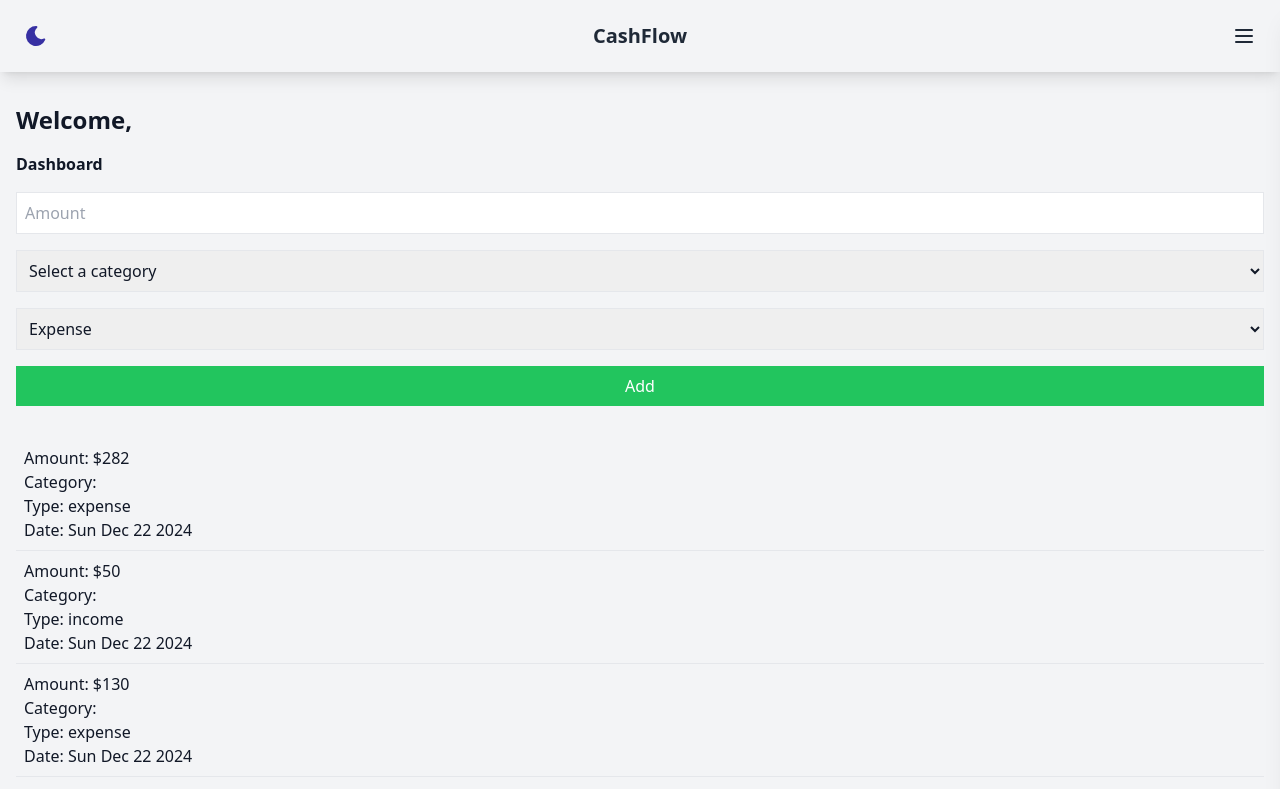
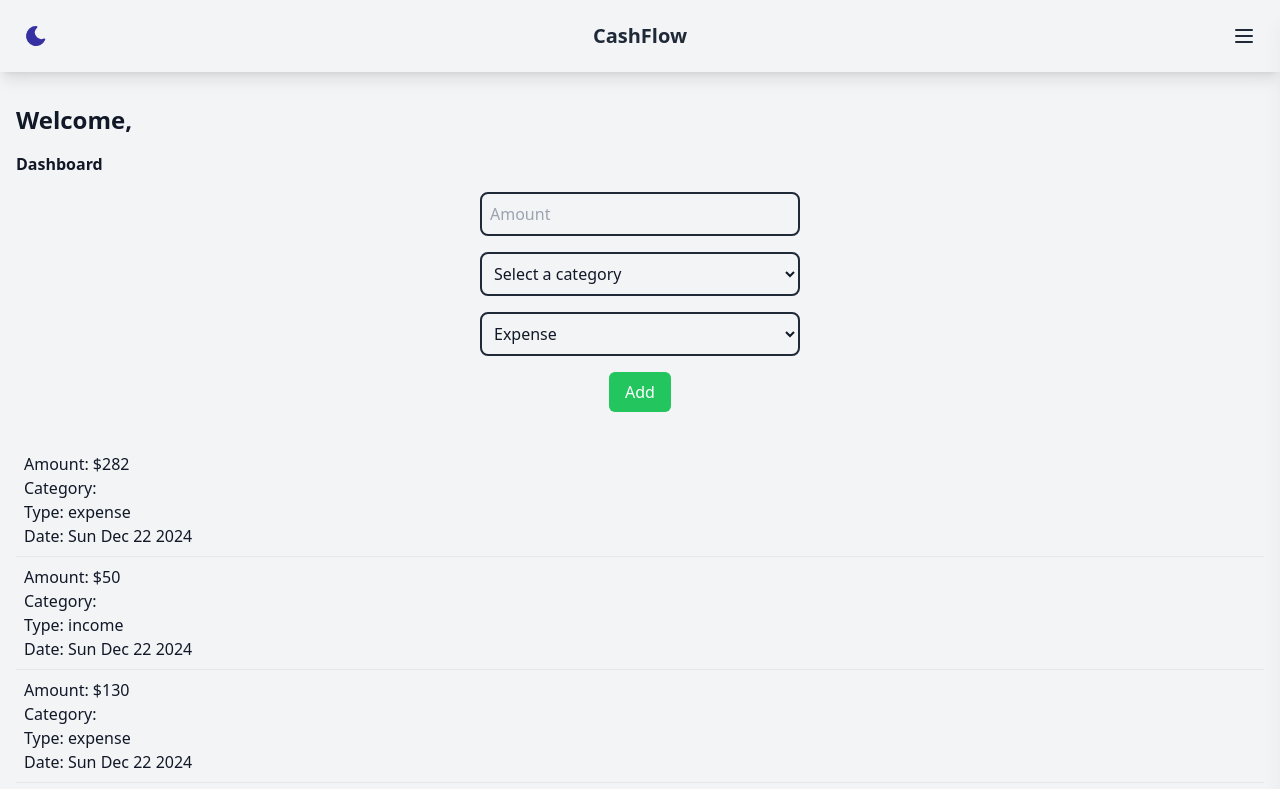
Before and after one commit to hugotonette/finance-manager, a React (Vite) app: page /dashboard in a window 1280 px wide. Shown: the top 789 px of the page. Built offline with nearby package versions, Linux system fonts and the light colour scheme.

Commit message:
expense form refactor

```diff
--- a/src/components/ExpenseForm.tsx
+++ b/src/components/ExpenseForm.tsx
@@ -26,24 +26,28 @@ const ExpenseForm = ({ onAdd }: { onAdd: (expense: any) => void }) => {
   };
 
   return (
-    <form onSubmit={handleSubmit} className="flex flex-col gap-4">
+    <div className="flex flex-col w-full items-center justify-center gap-5">
+      <form
+        onSubmit={handleSubmit}
+        className="flex flex-col gap-4 max-w-xs w-9/12 justify-center items-center"
+      >
         <input
           type="number"
           placeholder="Amount"
           value={amount}
           onChange={(e) => setAmount(e.target.value)}
-        className="border p-2"
+          className="w-full p-2 bg-transparent border-2 rounded-lg border-gray-800 dark:border-gray-100"
         />
         <select
           value={category}
           onChange={(e) => setCategory(e.target.value)}
-        className="border p-2"
+          className="w-full p-2 bg-transparent border-2 rounded-lg border-gray-800 dark:border-gray-100"
         >
-        <option key="0" value="" className="">
+          <option key="0" value="" className="text-black">
             Select a category
           </option>
           {categories.map((cat) => (
-          <option key={cat.id} value={cat.name}>
+            <option key={cat.id} value={cat.name} className="text-black">
               {cat.name}
             </option>
           ))}
@@ -51,15 +55,23 @@ const ExpenseForm = ({ onAdd }: { onAdd: (expense: any) => void }) => {
         <select
           value={type}
           onChange={(e) => setType(e.target.value)}
-        className="border p-2"
+          className="w-full p-2 bg-transparent border-2 rounded-lg border-gray-800 dark:border-gray-100"
         >
-        <option value="expense">Expense</option>
-        <option value="income">Income</option>
+          <option value="expense" className="text-black">
+            Expense
+          </option>
+          <option value="income" className="text-black">
+            Income
+          </option>
         </select>
-      <button type="submit" className="bg-green-500 text-white py-2 px-4">
+        <button
+          type="submit"
+          className="rounded-md bg-green-500 text-white py-2 px-4"
+        >
           Add
         </button>
       </form>
+    </div>
   );
 };
 
```
Lines whose indentation alone changed are shown as unchanged.
